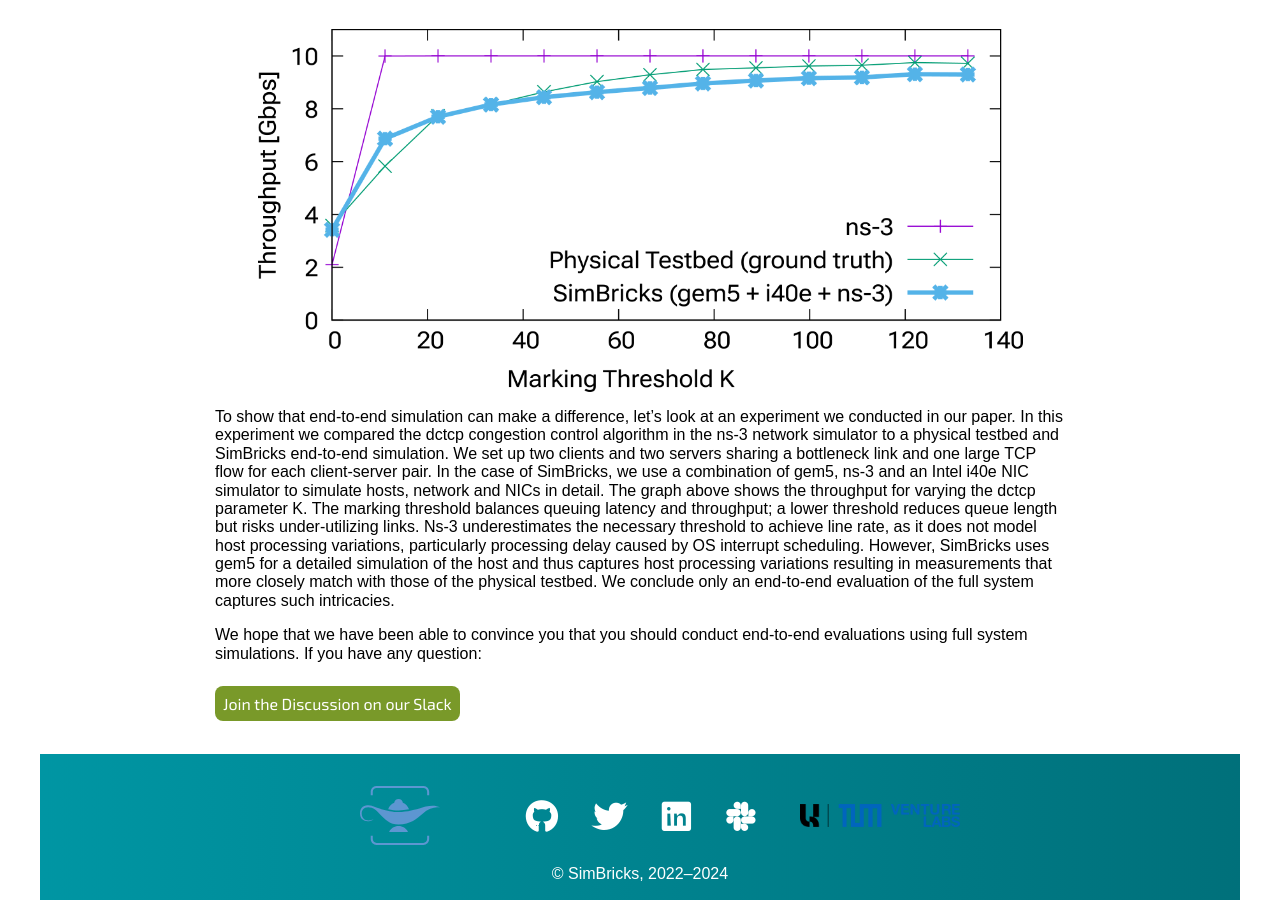
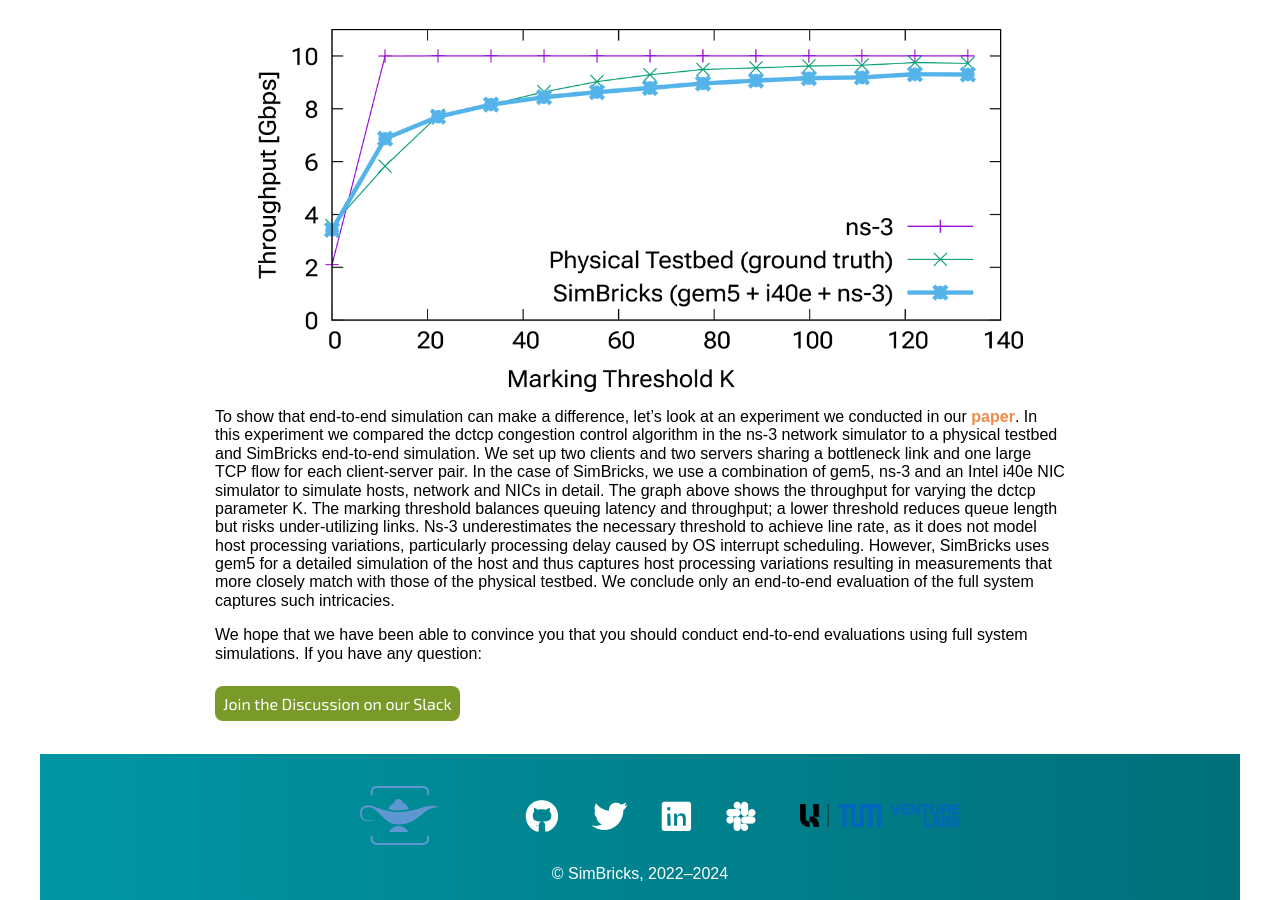
Before and after one commit to simbricks/simbricks.github.io, a Jekyll site: the page built from _posts/2024-06-24-need-for-e2e-simulation.md, in a window 1280 px wide and 900 px high, scrolled down 1279 px. Built offline with Jekyll 4.4.1, drawn with Linux system fonts in a browser that asks for light colours; some web fonts are replaced; part of the change alters nothing that is shown.

```diff
--- a/_posts/2024-06-24-need-for-e2e-simulation.md
+++ b/_posts/2024-06-24-need-for-e2e-simulation.md
@@ -58,21 +58,23 @@ allows us to perform actual end-to-end full-system evaluation in simulation.
 
 
 To show that end-to-end simulation can make a difference, let's look at an
-experiment we conducted in our paper. In this experiment we compared the dctcp
-congestion control algorithm in the ns-3 network simulator to a physical testbed
-and SimBricks end-to-end simulation. We set up two clients and two servers
-sharing a bottleneck link and one large TCP flow for each client-server pair. In
-the case of SimBricks, we use a combination of gem5, ns-3 and an Intel i40e NIC
-simulator to simulate hosts, network and NICs in detail. The graph above shows
-the throughput for varying the dctcp parameter K. The marking threshold balances
-queuing latency and throughput; a lower threshold reduces queue length but risks
-under-utilizing links. Ns-3 underestimates the necessary threshold to achieve
-line rate, as it does not model host processing variations, particularly
-processing delay caused by OS interrupt scheduling. However, SimBricks uses gem5
-for a detailed simulation of the host and thus captures host processing
-variations resulting in measurements that more closely match with those of the
-physical testbed. We conclude only an end-to-end evaluation of the full system
-captures such intricacies.
+experiment we conducted in our
+[paper](https://simbricks.github.io/documents/22sigcomm_simbricks.pdf).
+In this experiment we compared the dctcp congestion control algorithm in the
+ns-3 network simulator to a physical testbed and SimBricks end-to-end
+simulation. We set up two clients and two servers sharing a bottleneck link and
+one large TCP flow for each client-server pair. In the case of SimBricks, we use
+a combination of gem5, ns-3 and an Intel i40e NIC simulator to simulate hosts,
+network and NICs in detail. The graph above shows the throughput for varying the
+dctcp parameter K. The marking threshold balances queuing latency and
+throughput; a lower threshold reduces queue length but risks under-utilizing
+links. Ns-3 underestimates the necessary threshold to achieve line rate, as it
+does not model host processing variations, particularly processing delay caused
+by OS interrupt scheduling. However, SimBricks uses gem5 for a detailed
+simulation of the host and thus captures host processing variations resulting in
+measurements that more closely match with those of the physical testbed. We
+conclude only an end-to-end evaluation of the full system captures such
+intricacies.
 
 We hope that we have been able to convince you that you should conduct
 end-to-end evaluations using full system simulations. If you have any question:
```
